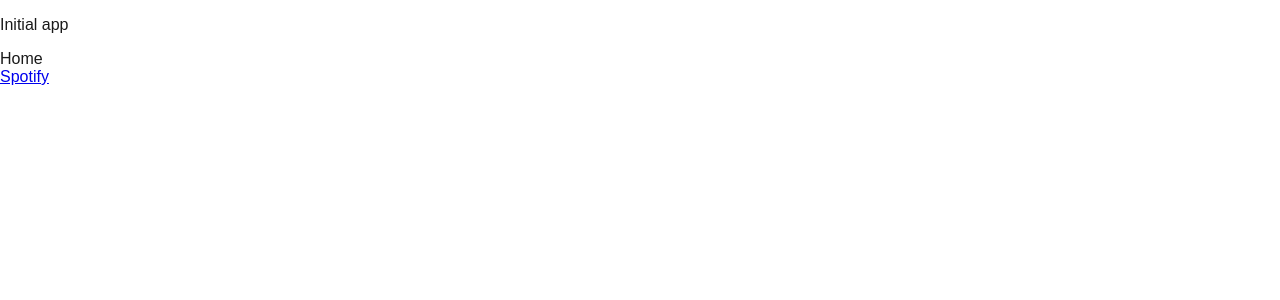
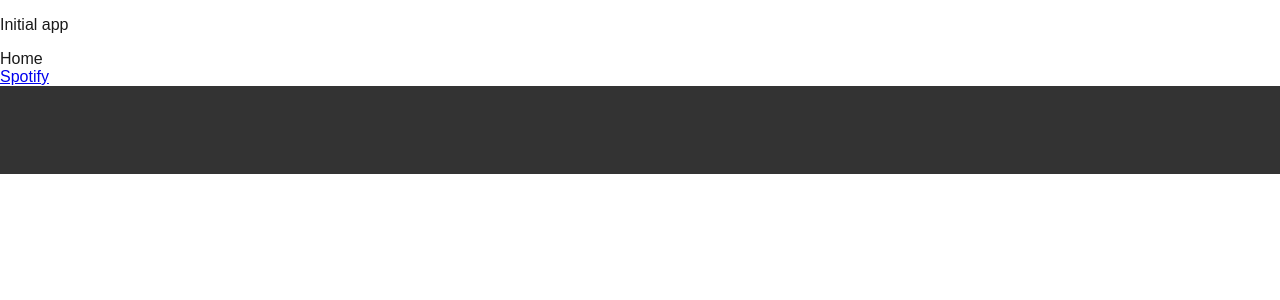
Before and after one commit to Yan-Boogie/react-spotify, a Next.js app in the folder app/: page / in a window 1280 px wide. Shown: the top 300 px of the page. Built offline with nearby package versions, Linux system fonts and the light colour scheme.

Commit message:
feat(style): build containers utils

```diff
--- a/app/components/player/index.tsx
+++ b/app/components/player/index.tsx
@@ -0,0 +1,7 @@
+import styles from './player.module.scss';
+
+export default function Player() {
+  return (
+    <div className={styles.container} />
+  );
+}
--- /dev/null
+++ b/app/components/player/player.module.scss
@@ -0,0 +1,10 @@
+@use 'styles/colors' as *;
+
+.container {
+  width: 100%;
+  height: 88px;
+  background-color: $secondary;
+  display: flex;
+  flex-direction: row;
+  justify-content: space-between;
+}
--- a/app/pages/_app.tsx
+++ b/app/pages/_app.tsx
@@ -1,11 +1,13 @@
-import 'styles/globals.scss';
+import 'globals.scss';
+import Player from 'components/player/';
 import type { AppProps } from 'next/app';
 
 export default function MyApp({ Component, pageProps }: AppProps) {
   return (
-    <div>
+    <main>
       <p>Initial app</p>
       <Component {...pageProps} />
-    </div>
+      <Player />
+    </main>
   );
 }
--- /dev/null
+++ b/app/styles/colors/_index.scss
@@ -0,0 +1,2 @@
+$primary: #040403;
+$secondary: #333333;
--- /dev/null
+++ b/app/styles/colors/index.ts
@@ -0,0 +1 @@
+export type Colors = 'primary' | 'secondary';
--- /dev/null
+++ b/app/styles/containers/_index.scss
@@ -0,0 +1 @@
+@forward './flex-box-containers';
```
Also changed, not shown: app/styles/containers/_flex-box-containers.scss (added, +24 -0 lines), app/globals.scss (renamed from app/styles/globals.scss), app/next-env.d.ts.
